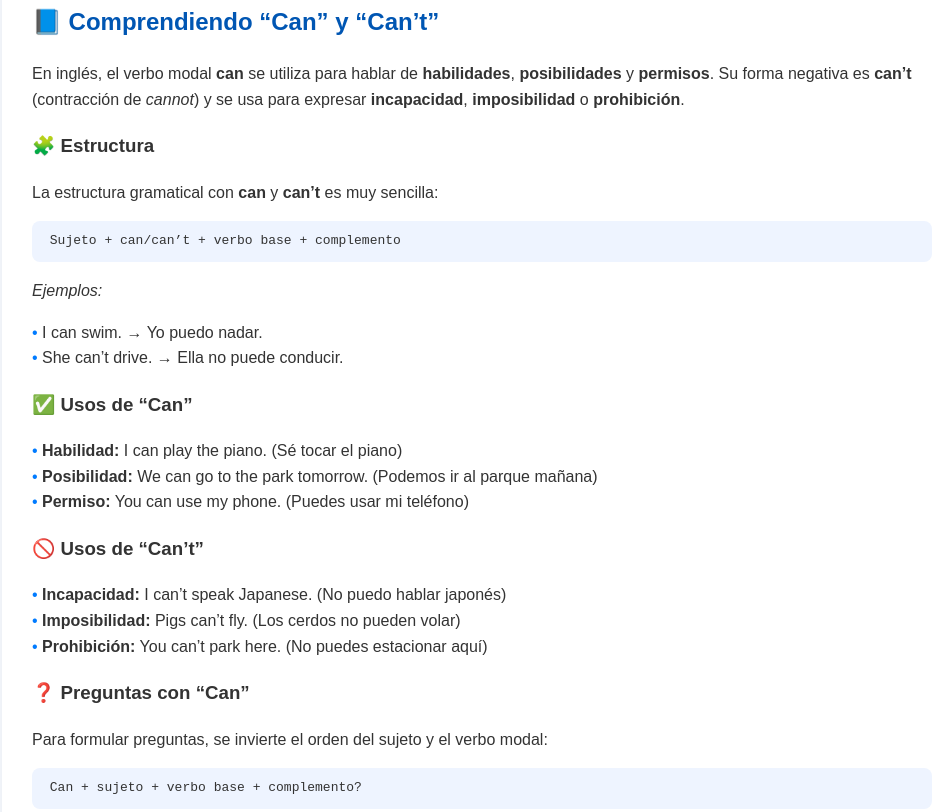
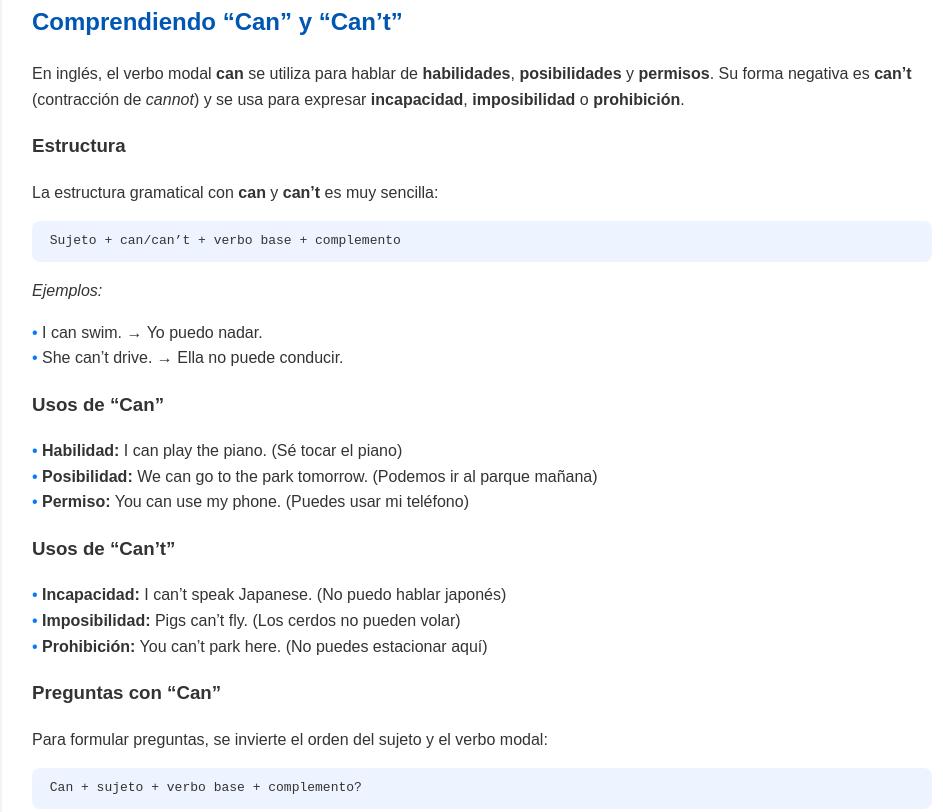
Before and after one commit to 1080jc/learn-with-can, a plain HTML site: page index.html in a window 1280 px wide. Shown: the part 291-1103 px from the top of the page, without its empty margins (158-1101 px from the left). Drawn offline with Linux system fonts and the light colour scheme.

Commit message:
retoques de palabras e iconos

```diff
--- a/index.html
+++ b/index.html
@@ -3,6 +3,7 @@
 <head>
     <meta charset="UTF-8" />
     <meta name="viewport" content="width=device-width, initial-scale=1.0" />
+    <meta name="description" content="“Learn with CAN!” es una aplicación educativa interactiva diseñada para enseñar y practicar el uso correcto de “can” y “can’t” en inglés.">
     <title>Learn with CAN!</title>
     <link rel="stylesheet" href="style.css" />
 </head>
@@ -15,7 +16,7 @@
     <main>
         <!-- SECCIÓN TEORÍA -->
         <section class="theory">
-            <h2>📘 Comprendiendo “Can” y “Can’t”</h2>
+            <h2>Comprendiendo “Can” y “Can’t”</h2>
             <p>
                 En inglés, el verbo modal <strong>can</strong> se utiliza para hablar de
                 <strong>habilidades</strong>, <strong>posibilidades</strong> y
@@ -24,7 +25,7 @@
                 <strong>incapacidad</strong>, <strong>imposibilidad</strong> o <strong>prohibición</strong>.
             </p>
 
-            <h3>🧩 Estructura</h3>
+            <h3>Estructura</h3>
             <p>
                 La estructura gramatical con <strong>can</strong> y <strong>can’t</strong> es muy sencilla:
             </p>
@@ -35,21 +36,21 @@
                 <li>She can’t drive. → Ella no puede conducir.</li>
             </ul>
 
-            <h3>✅ Usos de “Can”</h3>
+            <h3>Usos de “Can”</h3>
             <ul>
                 <li><strong>Habilidad:</strong> I can play the piano. (Sé tocar el piano)</li>
                 <li><strong>Posibilidad:</strong> We can go to the park tomorrow. (Podemos ir al parque mañana)</li>
                 <li><strong>Permiso:</strong> You can use my phone. (Puedes usar mi teléfono)</li>
             </ul>
 
-            <h3>🚫 Usos de “Can’t”</h3>
+            <h3>Usos de “Can’t”</h3>
             <ul>
                 <li><strong>Incapacidad:</strong> I can’t speak Japanese. (No puedo hablar japonés)</li>
                 <li><strong>Imposibilidad:</strong> Pigs can’t fly. (Los cerdos no pueden volar)</li>
                 <li><strong>Prohibición:</strong> You can’t park here. (No puedes estacionar aquí)</li>
             </ul>
 
-            <h3>❓ Preguntas con “Can”</h3>
+            <h3>Preguntas con “Can”</h3>
             <p>
                 Para formular preguntas, se invierte el orden del sujeto y el verbo modal:
             </p>
@@ -70,7 +71,7 @@
             <p>
                 En resumen, <strong>can</strong> y <strong>can’t</strong> se usan con el verbo base (sin “to”) y no cambian con el sujeto.
                 Ejemplo:
-                <em>I can run</em> | <em>He can run</em> | <em>They can run</em> ✅
+                <em>I can run</em> | <em>He can run</em> | <em>They can run</em>
             </p>
         </section>
 
@@ -89,7 +90,7 @@
 
         <!-- SECCIÓN BOTÓN DE PRÁCTICA -->
         <section class="start">
-            <h2>🚀 ¡Listo para practicar!</h2>
+            <h2>¡Listo para practicar!</h2>
             <p>Haz clic en el siguiente botón para comenzar con las actividades interactivas.</p>
             <a href="quiz-selection-1.html" class="btn">Comenzar práctica</a>
         </section>
```
